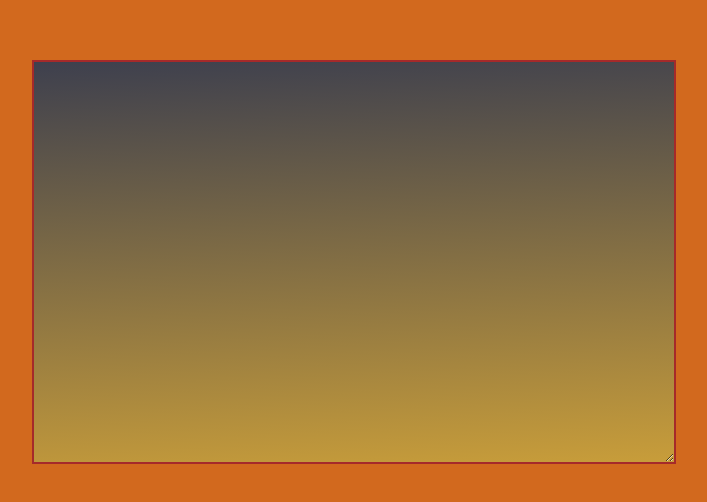
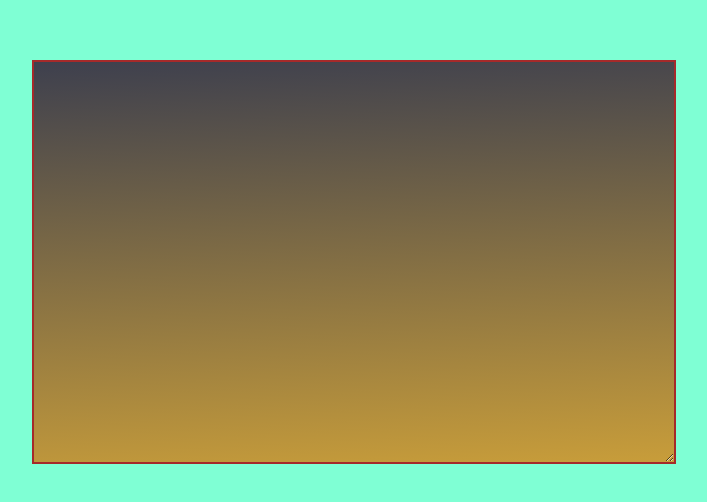
Before and after one commit to praveenmarish/resize_response_observer, a plain HTML site: page index.html in a window 1280 px wide. Shown: the part 138-640 px from the top of the page, without its empty margins (286-993 px from the left). Drawn offline with Linux system fonts and the light colour scheme.

Commit message:
Update main.css

```diff
--- a/main.css
+++ b/main.css
@@ -21,6 +21,6 @@ body {
 }
 @media screen and (min-width: 600px) {
   body {
-    background-color: chocolate;
+    background-color: aquamarine;
   }
 }
```
